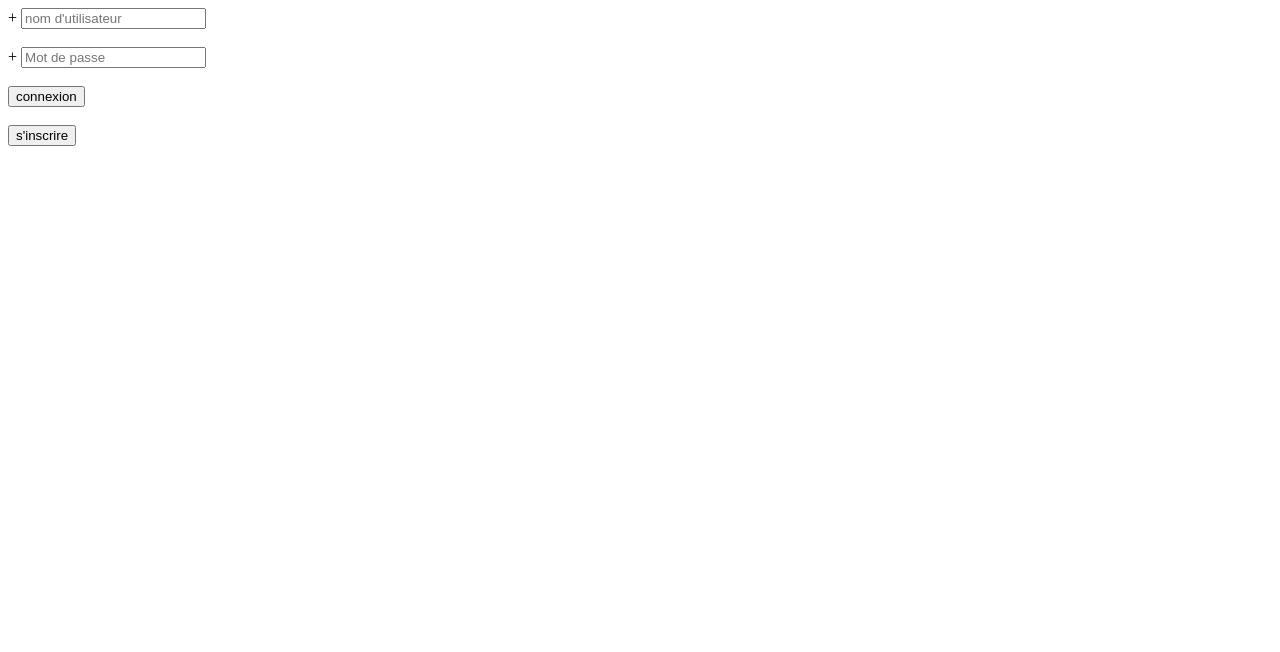
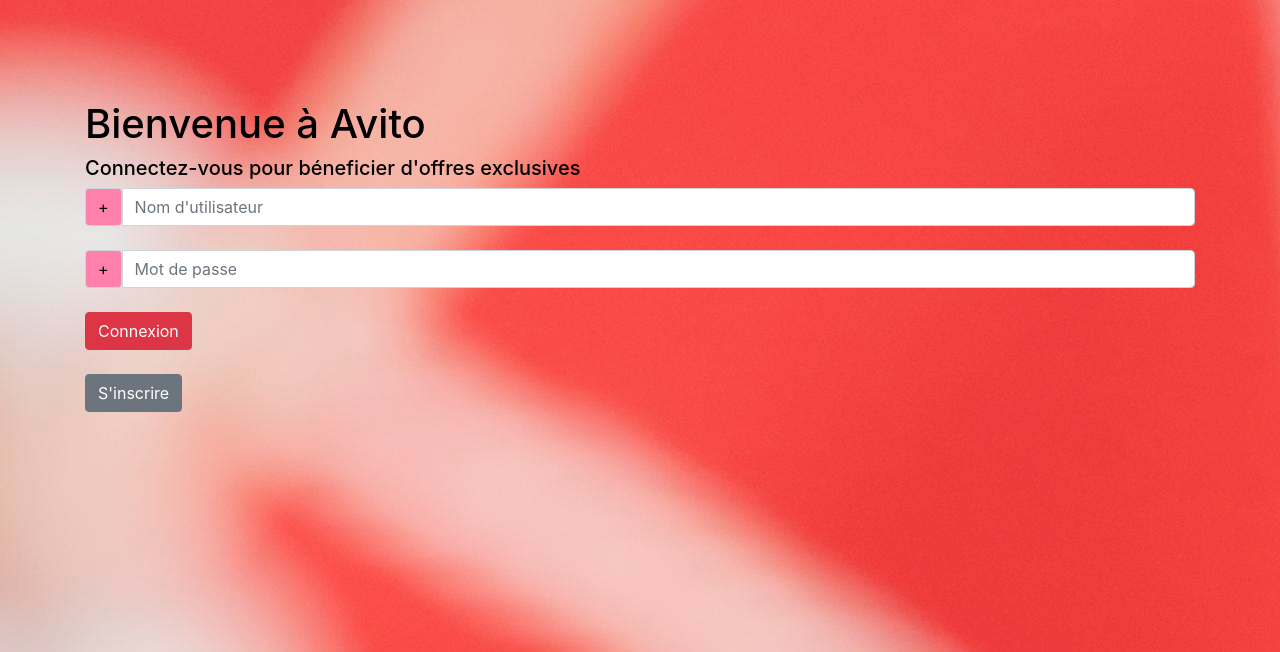
Before and after one commit to Youcode-Classe-E-2023-2024/Elgadisalma_avito_v2, a PHP site: page / in a window 1280 px wide. Shown: the top 652 px of the page. Run offline with PHP 8.4, Linux system fonts and the light colour scheme.

Commit message:
Update index.php

```diff
--- a/index.php
+++ b/index.php
@@ -3,14 +3,35 @@
 <head>
     <meta charset="UTF-8">
     <meta name="viewport" content="width=device-width, initial-scale=1.0">
-    <title>connexion</title>
+    <title>Connexion</title>
+    <link rel="stylesheet" href="https://stackpath.bootstrapcdn.com/bootstrap/4.3.1/css/bootstrap.min.css">
+    <style>
+        body {
+            /* background-color: #88555C;  */
+            color: #000;
+            background-image: url("./pic/network-concept-with-thread.jpg");
+        }
+        .container {
+            margin-top: 100px;
+        }
+        .input-group-text {
+            background-color: #FF80AB;
+            color: #000;
+        }
+        button {
+            background-color: #FF80AB;
+            color: #000000;
+        }
+    </style>
 </head>
 <body>
+    <div class="container">
+        <h1>Bienvenue à Avito</h1>
+        <h5>Connectez-vous pour béneficier d'offres exclusives</h5>
         <form action="./include/connect_user.php" method="post">
-
             <div class="input-group flex-nowrap">
                 <span class="input-group-text" id="addon-wrapping">+</span>
-        <input type="text" class="form-control" placeholder="nom d'utilisateur"  aria-describedby="addon-wrapping" name='userName'>
+                <input type="text" class="form-control" placeholder="Nom d'utilisateur" aria-describedby="addon-wrapping" name='userName'>
             </div>
             <br>
             <div class="input-group flex-nowrap">
@@ -18,9 +39,17 @@
                 <input type="password" class="form-control" placeholder="Mot de passe" aria-describedby="addon-wrapping" name='password'>
             </div>
             <br>
-    <button>connexion</button>
+
+            <div class="d-grid gap-2">
+                <button type="submit" class="btn btn-danger ">Connexion</button>
+            </div>
         </form>
         <br>
-    <a href="./pages/inscription.php"><button>s'inscrire</button></a>
+        <a href="./pages/inscription.php" class="btn btn-secondary">S'inscrire</a>
+    </div>
+
+    <script src="https://code.jquery.com/jquery-3.3.1.slim.min.js"></script>
+    <script src="https://cdnjs.cloudflare.com/ajax/libs/popper.js/1.14.7/umd/popper.min.js"></script>
+    <script src="https://stackpath.bootstrapcdn.com/bootstrap/4.3.1/js/bootstrap.min.js"></script>
 </body>
 </html>
```
Lines whose indentation alone changed are shown as unchanged.
